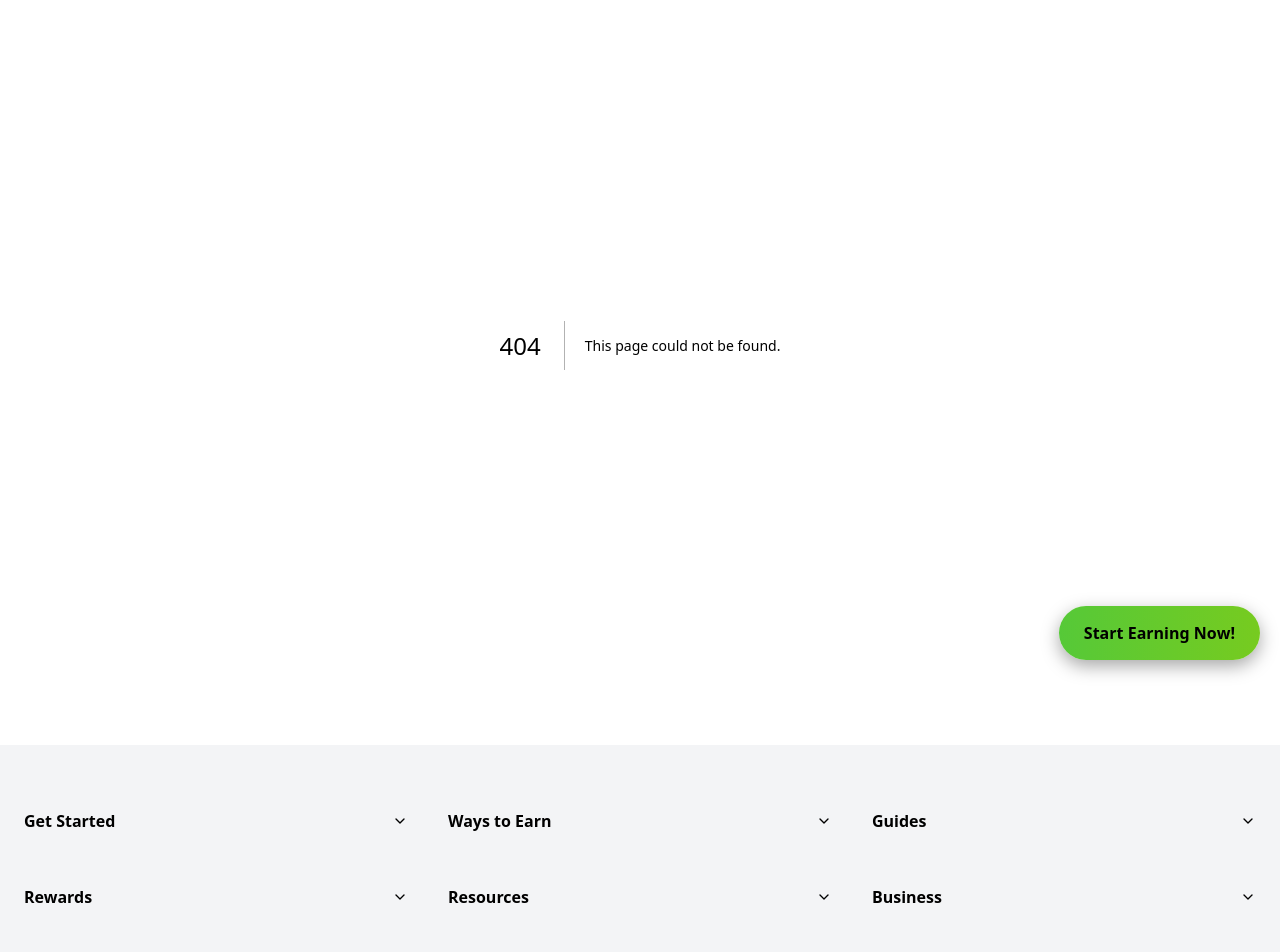
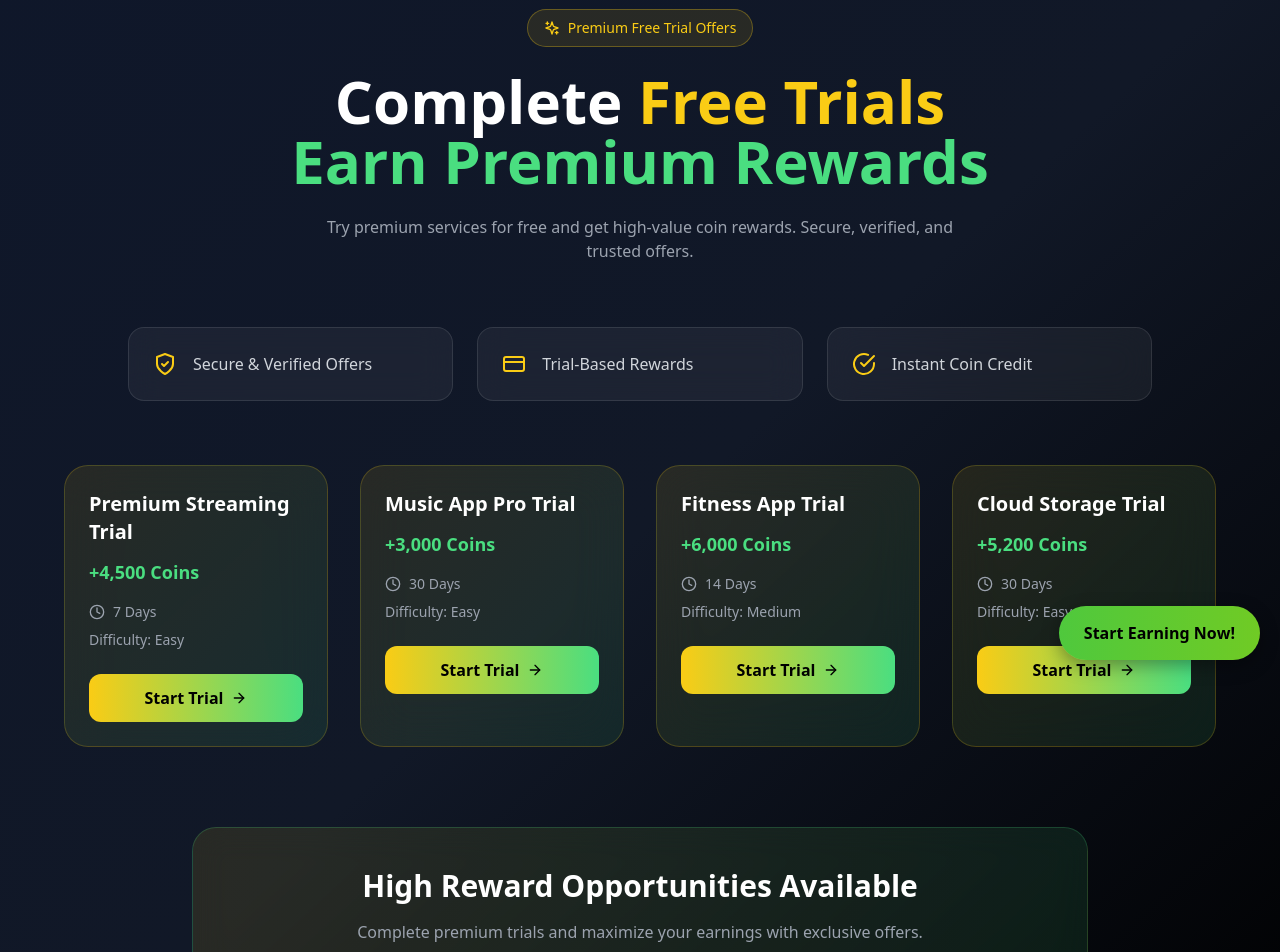
Before and after one commit to tool63/cashin, a Next.js app: page /complete-free-trials in a window 1280 px wide. Before the commit this address had no page. Shown: the part 120-1072 px from the top of the page. Built offline with nearby package versions, Linux system fonts and the light colour scheme.

Commit message:
Create page.tsx

```diff
--- /dev/null
+++ b/app/(site)/complete-free-trials/page.tsx
@@ -0,0 +1,137 @@
+"use client";
+
+import { motion } from "framer-motion";
+import SeoEngine from "@/components/seo/SeoEngine";
+import {
+  CheckCircle,
+  Clock,
+  CreditCard,
+  ShieldCheck,
+  Sparkles,
+  ArrowRight,
+} from "lucide-react";
+
+type Trial = {
+  id: number;
+  name: string;
+  reward: string;
+  duration: string;
+  difficulty: string;
+};
+
+const trials: Trial[] = [
+  { id: 1, name: "Premium Streaming Trial", reward: "+4,500 Coins", duration: "7 Days", difficulty: "Easy" },
+  { id: 2, name: "Music App Pro Trial", reward: "+3,000 Coins", duration: "30 Days", difficulty: "Easy" },
+  { id: 3, name: "Fitness App Trial", reward: "+6,000 Coins", duration: "14 Days", difficulty: "Medium" },
+  { id: 4, name: "Cloud Storage Trial", reward: "+5,200 Coins", duration: "30 Days", difficulty: "Easy" },
+];
+
+export default function CompleteFreeTrialsPage() {
+  return (
+    <>
+      <SeoEngine
+        title="Complete Free Trials - Earn Rewards"
+        description="Complete premium free trials and earn high rewards instantly."
+      />
+
+      <div className="min-h-screen bg-gradient-to-br from-[#0f172a] via-[#111827] to-black text-white px-6 py-16">
+
+        {/* HERO SECTION */}
+        <motion.div
+          initial={{ opacity: 0, y: 40 }}
+          animate={{ opacity: 1, y: 0 }}
+          transition={{ duration: 0.6 }}
+          className="max-w-6xl mx-auto text-center mb-16"
+        >
+          <div className="inline-flex items-center gap-2 px-4 py-2 rounded-full bg-yellow-400/10 border border-yellow-400/30 text-yellow-400 text-sm mb-6">
+            <Sparkles size={16} />
+            Premium Free Trial Offers
+          </div>
+
+          <h1 className="text-4xl md:text-6xl font-bold leading-tight">
+            Complete <span className="text-yellow-400">Free Trials</span>
+            <br />
+            <span className="text-green-400">Earn Premium Rewards</span>
+          </h1>
+
+          <p className="mt-6 text-gray-400 max-w-2xl mx-auto">
+            Try premium services for free and get high-value coin rewards.
+            Secure, verified, and trusted offers.
+          </p>
+        </motion.div>
+
+        {/* TRUST BADGES */}
+        <div className="max-w-5xl mx-auto grid md:grid-cols-3 gap-6 mb-16">
+          {[
+            { icon: ShieldCheck, text: "Secure & Verified Offers" },
+            { icon: CreditCard, text: "Trial-Based Rewards" },
+            { icon: CheckCircle, text: "Instant Coin Credit" },
+          ].map((item, i) => (
+            <motion.div
+              key={i}
+              whileHover={{ scale: 1.05 }}
+              className="bg-white/5 backdrop-blur-lg border border-white/10 rounded-2xl p-6 flex items-center gap-4"
+            >
+              <item.icon className="text-yellow-400" />
+              <span className="text-gray-300">{item.text}</span>
+            </motion.div>
+          ))}
+        </div>
+
+        {/* TRIAL LIST */}
+        <div className="max-w-6xl mx-auto grid md:grid-cols-2 lg:grid-cols-4 gap-8">
+          {trials.map((trial, index) => (
+            <motion.div
+              key={trial.id}
+              initial={{ opacity: 0, y: 40 }}
+              animate={{ opacity: 1, y: 0 }}
+              transition={{ delay: index * 0.1 }}
+              whileHover={{ y: -10 }}
+              className="bg-gradient-to-br from-yellow-400/10 to-green-400/10 border border-yellow-400/20 rounded-3xl p-6 backdrop-blur-xl hover:border-green-400/40 transition-all"
+            >
+              <h3 className="text-xl font-semibold mb-3">
+                {trial.name}
+              </h3>
+
+              <div className="text-green-400 font-bold text-lg mb-4">
+                {trial.reward}
+              </div>
+
+              <div className="flex items-center text-gray-400 text-sm mb-2 gap-2">
+                <Clock size={16} />
+                {trial.duration}
+              </div>
+
+              <div className="text-gray-400 text-sm mb-6">
+                Difficulty: {trial.difficulty}
+              </div>
+
+              <button className="w-full bg-gradient-to-r from-yellow-400 to-green-400 text-black font-semibold py-3 rounded-xl flex items-center justify-center gap-2 hover:scale-105 transition">
+                Start Trial <ArrowRight size={16} />
+              </button>
+            </motion.div>
+          ))}
+        </div>
+
+        {/* CTA SECTION */}
+        <motion.div
+          initial={{ opacity: 0 }}
+          animate={{ opacity: 1 }}
+          transition={{ delay: 0.6 }}
+          className="max-w-4xl mx-auto mt-20 text-center bg-gradient-to-r from-yellow-400/10 to-green-400/10 border border-green-400/20 rounded-3xl p-10 backdrop-blur-lg"
+        >
+          <h2 className="text-3xl font-bold mb-4">
+            High Reward Opportunities Available
+          </h2>
+          <p className="text-gray-400 mb-6">
+            Complete premium trials and maximize your earnings with exclusive offers.
+          </p>
+          <button className="bg-gradient-to-r from-yellow-400 to-green-400 text-black font-bold px-8 py-3 rounded-xl hover:scale-105 transition">
+            Explore More Trials
+          </button>
+        </motion.div>
+
+      </div>
+    </>
+  );
+}
```
